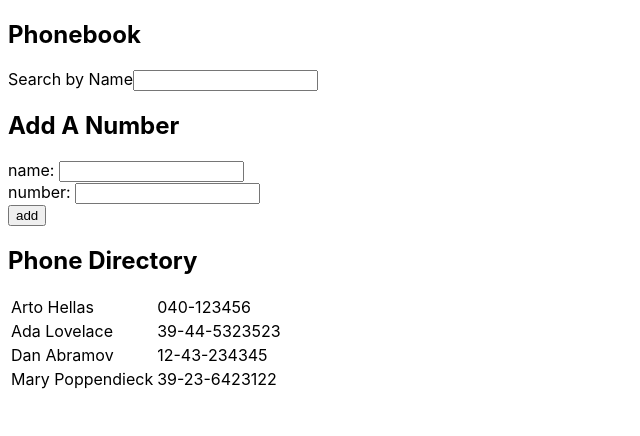
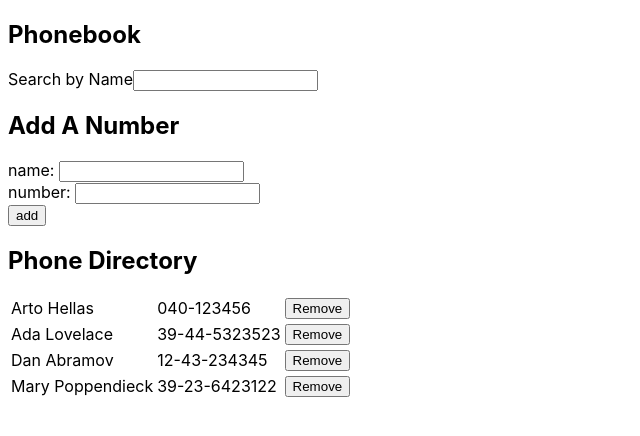
Before and after one commit to jalvaydev/Phonebook, a React (Create React App) app: page / in a window 1280 px wide. Shown: the top 436 px of the page, without its empty margins (0-640 px from the left). Built offline with nearby package versions, Linux system fonts and the light colour scheme; data requests are answered from the project's data file.

Commit message:
Store new names to json-server, remove names from directory

```diff
--- a/src/App.js
+++ b/src/App.js
@@ -1,9 +1,8 @@
 import React, { useState, useEffect } from 'react'
-import Search from './Search'
-import Form from './Form'
-import Directory from './Directory'
-import axios from 'axios'
-
+import Search from './components/Search'
+import Form from './components/Form'
+import Directory from './components/Directory'
+import contactService from './services/contacts'
 
 const App = () => {
   const [ persons, setPersons ] = useState([])
@@ -12,12 +11,16 @@ const App = () => {
   const [ newSearch, setNewSearch] = useState('')
 
   useEffect(() => {
-    axios
-      .get("http://localhost:3001/persons")
+    contactService
+      .getAll()
       .then(response => {
-        setPersons(response.data)
+        if(JSON.stringify(response.data) === JSON.stringify(persons)){
+          console.log("interesting")
+        } else {
+          setPersons(response.data)
+        }
       })
-  }, [])
+  }, [persons])
 
 
   const handleNameInput = (event) => {
@@ -33,8 +36,22 @@ const App = () => {
   }
 
 
+  const removePerson = (id) => {
+     contactService
+      .remove(id)
+      .then(contactService
+            .getAll()
+            .then(response =>
+              setPersons(response.data)))
+  }
+
   const addPerson = (event) => {
     event.preventDefault()
+
+    const personToAdd = {
+      name: newName,
+      number: newNumber
+    }
 
     const checkExists = () => {
       let arr = persons.filter(person => person.name === newName)
@@ -42,7 +59,11 @@ const App = () => {
     }
 
     if (checkExists()){
-      setPersons(persons.concat({name: newName, number: newNumber}))
+      contactService
+        .create(personToAdd)
+        .then(response => {
+          setPersons(persons.concat(response.data))
+        })
     } else {
       alert(`${newName} is already in the directory!`)
     }
@@ -56,7 +77,7 @@ const App = () => {
       <h2>Add A Number</h2>
       <Form addPerson={addPerson} newName={newName} newNumber={newNumber} nameHandler={handleNameInput} numberHandler={handleNumberInput}/>
       <h2>Phone Directory</h2>
-      <Directory persons={persons} newSearch={newSearch}/>
+      <Directory persons={persons} newSearch={newSearch} removePerson={removePerson}/>
     </div>
   )
 }
--- a/src/Directory.js
+++ b/src/components/Directory.js
@@ -1,15 +1,6 @@
 import React from 'react'
 
-const Contact = ({person}) => {
-    return(
-      <tr>
-        <td>{person.name}</td>
-        <td>{person.number}</td>
-      </tr>
-    )
-  }
-
-const Directory = ({persons, newSearch}) => {
+const Directory = ({persons, newSearch, removePerson}) => {
 
     const toDisplay = () => {
       if (newSearch.length === 0){
@@ -29,7 +20,11 @@ const Directory = ({persons, newSearch}) => {
         <tbody>
           {toDisplay()
             .map(person=>
-              <Contact person={person} key={person.name}/>)}
+              <tr key={person.name}>
+                <td>{person.name}</td>
+                <td>{person.number}</td>
+                <td><button onClick={() => removePerson(person.id)}>Remove</button></td>
+              </tr>)}
         </tbody>
       </table>
     )
--- /dev/null
+++ b/src/services/contacts.js
@@ -0,0 +1,23 @@
+import axios from 'axios'
+
+const baseUrl = 'http://localhost:3001/persons'
+
+
+const getAll = () => {
+    return(axios.get(baseUrl))
+  }
+
+const create = newObject => {
+    return axios.post(baseUrl, newObject)
+}
+
+const remove = id => {
+    return (axios
+        .delete(`${baseUrl}/${id}`))
+}
+
+export default {
+    getAll,
+    create,
+    remove
+}
```
Also changed, not shown: src/components/Form.js (renamed from src/Form.js), src/components/Search.js (renamed from src/Search.js).
